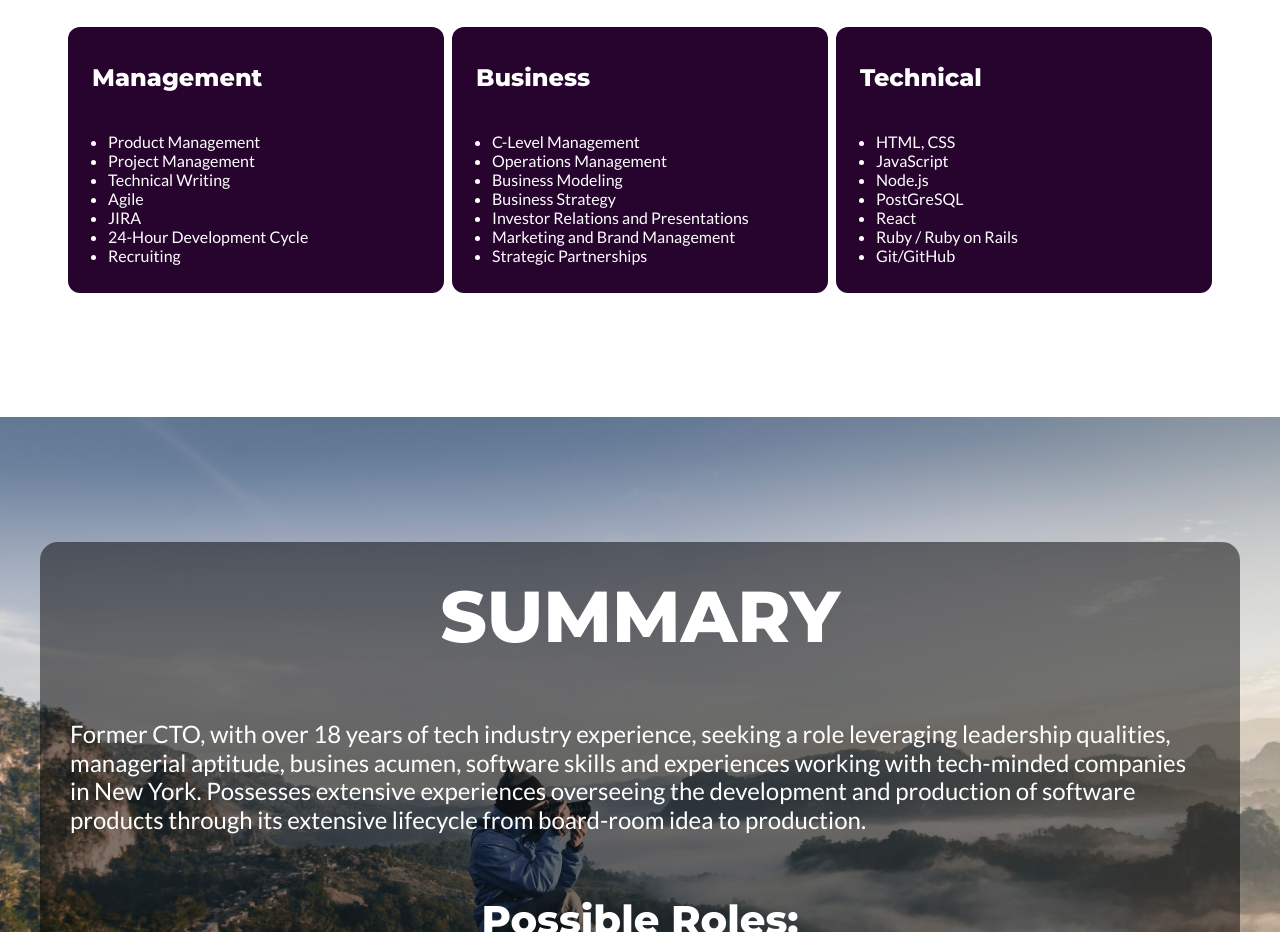
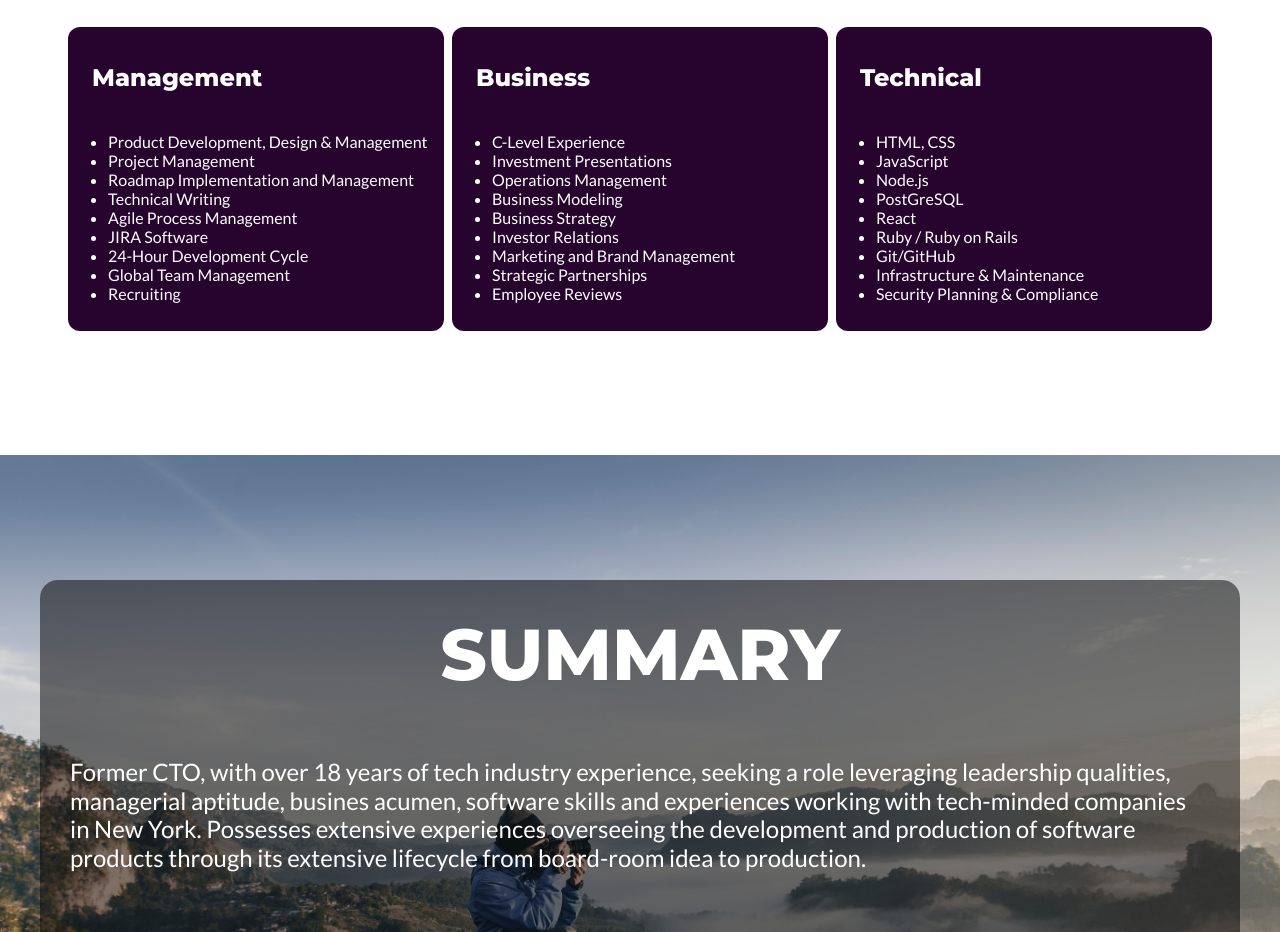
Before and after one commit to solitonyc/solito-portfolio, a React (Create React App) app: page / in a window 1280 px wide. Shown: the part 1240-2172 px from the top of the page. Built offline with nearby package versions, Linux system fonts and the light colour scheme; a web font is replaced by a local one.

Commit message:
skills content revisions

```diff
--- a/src/components/Skills.js
+++ b/src/components/Skills.js
@@ -11,12 +11,14 @@ export default class Skills extends Component {
                     <div className='skills_column_box'>
                         <div className="skills_column_title">Management</div>
                             <ul className="skills_column_list">
-                                <li>Product Management</li>
+                                <li>Product Development, Design & Management</li>
                                 <li>Project Management</li>
+                                <li>Roadmap Implementation and Management</li>
                                 <li>Technical Writing</li>
-                                <li>Agile</li>
-                                <li>JIRA</li>
+                                <li>Agile Process Management</li>
+                                <li>JIRA Software</li>
                                 <li>24-Hour Development Cycle</li>
+                                <li>Global Team Management</li>
                                 <li>Recruiting</li>
                             </ul>
                         </div>
@@ -25,13 +27,15 @@ export default class Skills extends Component {
                         <div className="skills_column_box">
                             <div className="skills_column_title">Business</div>
                             <ul className="skills_column_list">
-                                <li>C-Level Management</li>
+                                <li>C-Level Experience</li>
+                                <li>Investment Presentations</li>
                                 <li>Operations Management</li>
                                 <li>Business Modeling</li>
                                 <li>Business Strategy</li>
-                                <li>Investor Relations and Presentations</li>
+                                <li>Investor Relations</li>
                                 <li>Marketing and Brand Management</li>
                                 <li>Strategic Partnerships</li>
+                                <li>Employee Reviews</li>
                             </ul>
                         </div>
 
@@ -45,6 +49,8 @@ export default class Skills extends Component {
                                 <li>React</li>
                                 <li>Ruby / Ruby on Rails</li>
                                 <li>Git/GitHub</li>
+                                <li>Infrastructure & Maintenance</li>
+                                <li>Security Planning & Compliance</li>
                             </ul>
                         </div>
                     </div>
```
